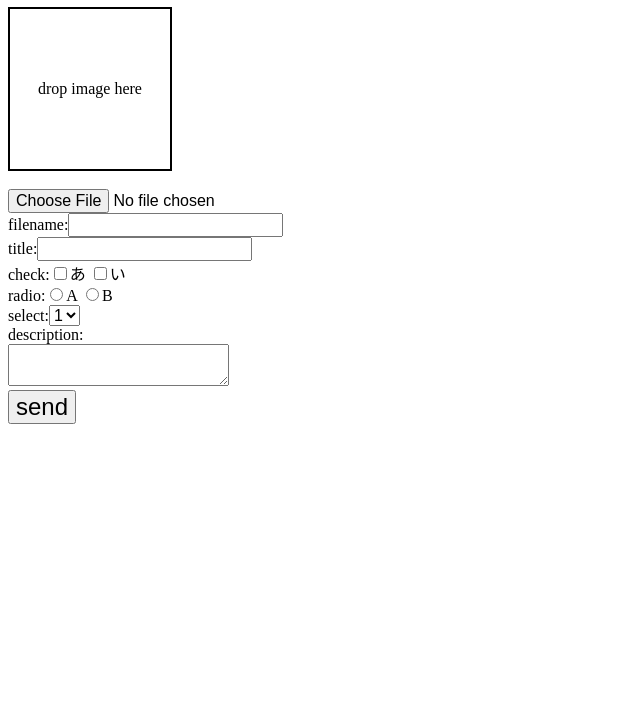
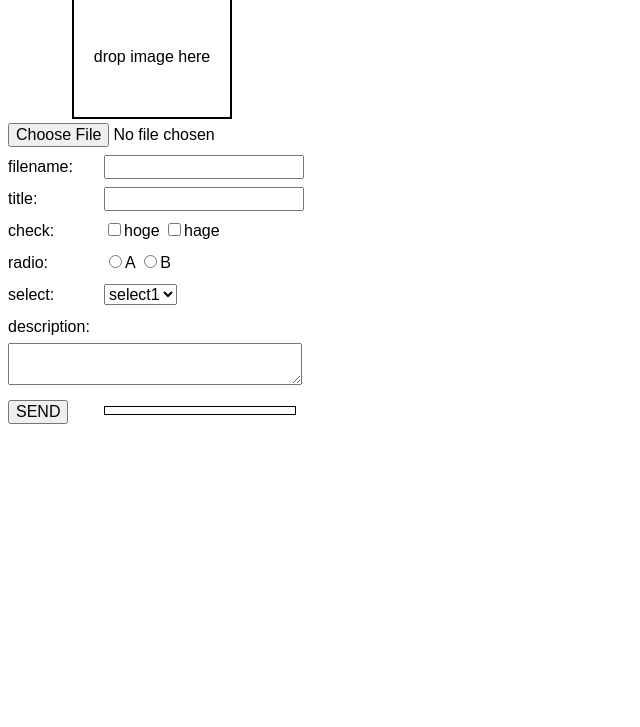
Before and after one commit to wakufactory/node_ss, a plain HTML site: page client/index.html in a window 1280 px wide. Shown: the part 73-800 px from the top of the page, without its empty margins (0-640 px from the left). Drawn offline with Linux system fonts and the light colour scheme; no server answers.

Commit message:
update css

```diff
--- a/client/css/uploader.css
+++ b/client/css/uploader.css
@@ -0,0 +1,66 @@
+html {
+	font-size:32px ;
+	line-height:1em ;
+}
+body {
+	font-size:0.5rem ;
+	font-family:sans-serif ;
+}
+div {
+	box-sizing: border-box ;
+}
+h1 {
+	font-size:0.8rem ;
+	height:1rem ;
+	margin:0.5rem 0 ;
+}
+#droparea {
+	position:relative ;
+	width:5rem ;
+	height:4rem;
+	border:2px solid black ;
+	text-align:center ;
+	line-height:4rem ;
+	margin-left:2rem ;
+}
+#droparea[data-over="1"] {
+	border:2px solid red ;
+}
+#imgpv {
+	position:absolute ;
+	left:0 ;
+	max-width:5rem ;
+	max-height:4rem ;
+
+}
+#progbar {
+	height:0.3rem ;
+	width:6rem ;
+	border:1px solid black ;
+	margin-left:3rem ;
+	margin-top:calc(-1rem + 0.3rem) ;
+}
+#progbar div {
+	background-color:#888 ;
+	width:0% ;
+	height:100% ;
+}
+button {
+	font-size:0.5rem ;
+}
+input,select,textarea {
+	font-size:0.5rem ;
+}
+form dd {
+	margin-left:3rem ;
+	margin-top:-1rem ;
+}
+input[type=text] {
+	width:6rem ;
+}
+input[type=file] {
+	width:9rem ;
+}
+textarea {
+	width:9rem ;
+}
--- a/client/index.html
+++ b/client/index.html
@@ -1,6 +1,8 @@
 <!DOCTYPE html>
 <html>
 <meta charset="UTF-8">
+<meta name="viewport" content="width=device-width"/>
+<title>simple node server demo</title>
 <script src="js/api.js"></script>
 <script>
 function $$(q){	return document.querySelectorAll(q);}
@@ -8,6 +10,7 @@ function $I(q){	return document.getElementById(q);}
 function NFC(name) { if(name.normalize) name =  name.normalize('NFC') ; return name ;}
 
 onload = function() {
+	//get image list
 	API.get({"cmd":"list"}).then(function(data) {
 		console.log(data) ;
 	}).catch(function(err) {
@@ -18,13 +21,16 @@ onload = function() {
 	$I('send').addEventListener('click',function(e) {
 		if(!upfile) return ;
 
+		//get JSON data from forms
 		var data = API.formJSON( $I("f") ) ;
 		console.log(data) ;
-//return ;
+
+		//post and upload api call
 		var p = API.post({"cmd":"saveinfo"},JSON.stringify(data));
 		var u = API.upload({'fname':data.fname},upfile,function(ev){
 			//progress callback
 			console.log((ev.loaded/ev.total)*100) ;
+			$$('#progbar div')[0].style["width"] = (ev.loaded/ev.total*100)+"%" ;
 		})
 		Promise.all([p,u]).then(function(m) {
 			console.log(m) ;
@@ -32,12 +38,14 @@ onload = function() {
 		}) ;
 	})
 
+	//image preview
 	function previmg(f) {
 		console.log(f) ;
 		if(!f.type.match(/^image/)) return false ;
 		upfile = f ;
 		$I('imgpv').setAttribute("src","");
 		$$('input[name=fname]')[0].value = NFC(f.name) ;
+		$$('#progbar div')[0].style["width"] = "0%" ;
 		var reader = new FileReader() ;
 		reader.onload = function(e) {
 			$I('imgpv').setAttribute("src", e.target.result) ;
@@ -48,7 +56,6 @@ onload = function() {
 	$I('f_sel').addEventListener("change",function(e){
 		previmg(e.target.files[0]) ;
 	})
-
 	$I('droparea').addEventListener('dragover',function(e){
 		e.preventDefault();
 		this.setAttribute("data-over",1) ;
@@ -67,46 +74,21 @@ onload = function() {
 }
 </script>
 <link rel=stylesheet href="css/uploader.css"/>
-<style>
-#droparea {
-	position:relative ;
-	width:10rem ;
-	height:10rem;
-	border:2px solid black ;
-	text-align:center ;
-	line-height:10rem ;
-}
-#droparea[data-over="1"] {
-	border:2px solid red ;
-}
-#imgpv {
-	position:absolute ;
-	left:0 ;
-	max-width:10rem ;
-	max-height:10rem ;
-
-}
-button {
-	font-size:1.5rem ;
-}
-input,select,textarea {
-	font-size:1rem ;
-}
-</style>
 <body>
 <h1>Image Uploader</h1>
 <div id=droparea><img src="" id=imgpv />drop image here</div>
-<br/>
 <input type=file id=f_sel /><br/>
 <form id=f>
-filename:<input type="text" name=fname><br/>
-title:<input type="text" name=title><br/>
-check:<input type=checkbox value="hoge" name=c1>あ <input type=checkbox value="hage" name=c1>い <br/>
-radio:<input type=radio name=r1 value="A">A <input type=radio name=r1 value="B">B<br/>
-select:<select name=s1><option value=1>1</option><option>2</option><option>3</option></select><br>
+<dt>filename:</dt><dd><input type="text" name=fname></dd>
+<dt>title:</dt><dd><input type="text" name=title></dd>
+<dt>check:</dt>
+<dd><input type=checkbox value="hoge" name=c1>hoge <input type=checkbox value="hage" name=c1>hage </dd>
+<dt>radio:</dt><dd><input type=radio name=r1 value="A">A <input type=radio name=r1 value="B">B</dd>
+<dt>select:</dt>
+<dd><select name=s1><option value=1>select1</option><option value=2>select2</option><option value=3>select3</option></select></dd>
 description:<br/>
 <textarea name=desc></textarea><br/>
 </form>
-<button id=send>send</button>
+<button id=send>SEND</button><div id=progbar><div></div></div>
 </body>
 </html>
```
Also changed, not shown: client/js/util.js (deleted, +0 -30 lines).
